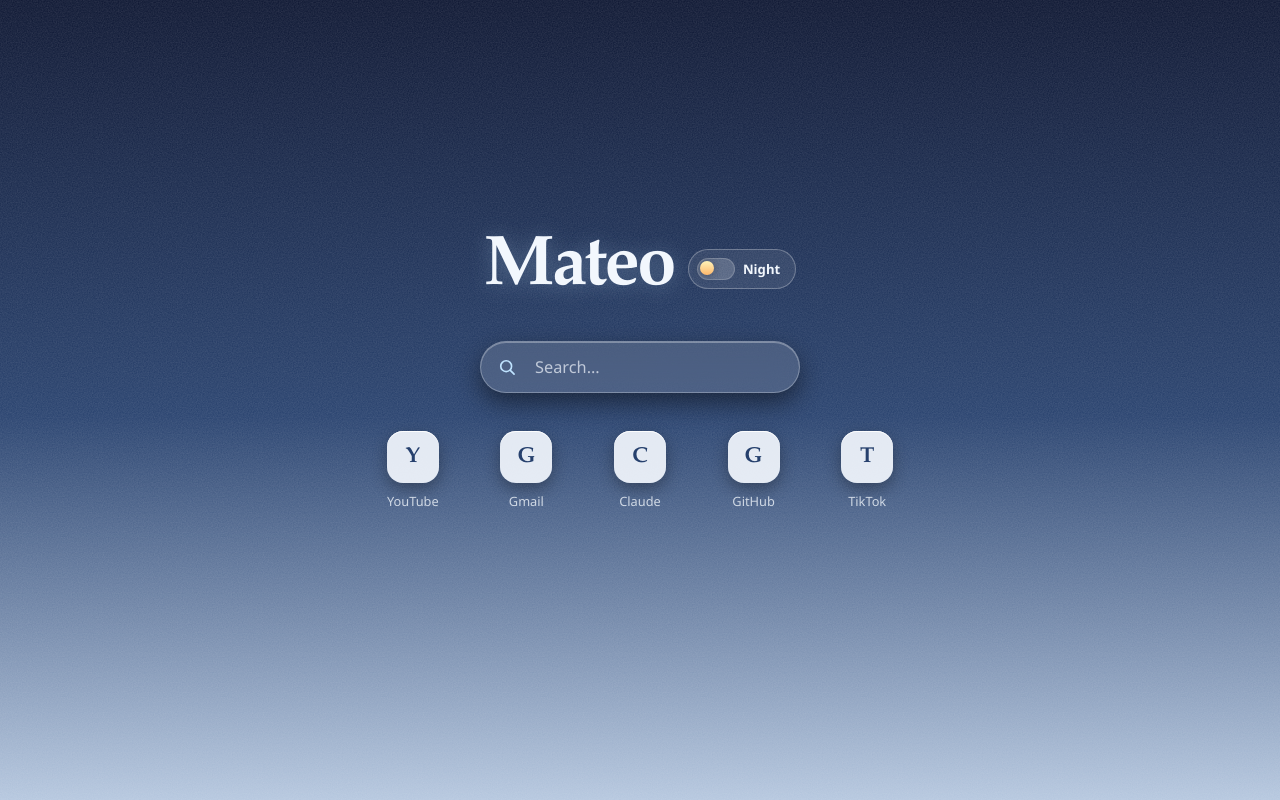
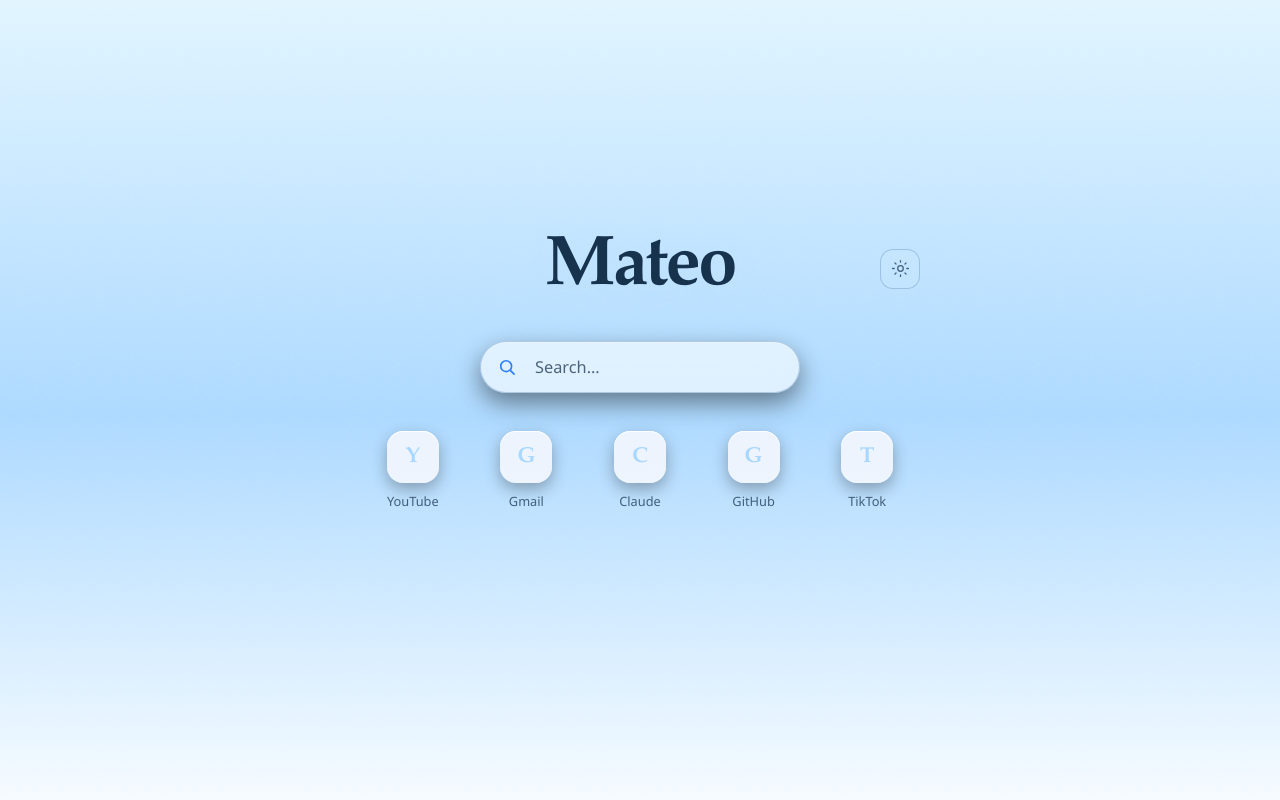
Before and after one commit to Mateo19-byte/Mateo, a plain HTML site: page index.html in a window 1280 px wide. Drawn offline with Linux system fonts and the light colour scheme.

Commit message:
Add files via upload

```diff
--- a/index.css
+++ b/index.css
@@ -25,7 +25,7 @@
     --speed:      0.5s;     /* how fast the bar grows */
 }
 
-body[data-theme="day"] {
+body[data-resolved-theme="day"] {
     --midnight:  #dff4ff;
     --harbour:   #a8d7ff;
     --glacier:   #f5fbff;
@@ -49,7 +49,7 @@ body[data-theme="day"] {
 }
 
 html{
-    color-scheme: dark;
+    color-scheme: light dark;
 }
 
 body{
@@ -79,10 +79,10 @@ body{
 }
 
 .topbar{
+    position: relative;
     display: flex;
     align-items: center;
     justify-content: center;
-    gap: 14px;
     margin-bottom: 30px;
 }
 
@@ -100,57 +100,55 @@ body{
     animation: thaw 1.2s ease-out backwards;
 }
 
-.theme-toggle{
-    display: inline-flex;
-    align-items: center;
-    gap: 8px;
-    padding: 8px 10px 8px 8px;
+.theme-control{
+    position: absolute;
+    top: 50%;
+    right: 0;
+    display: grid;
+    place-items: center;
+    width: 40px;
+    height: 40px;
     border: 1px solid var(--glass-edge);
-    border-radius: 999px;
-    background: rgba(255, 255, 255, 0.08);
-    color: var(--frost);
-    font: inherit;
-    font-size: 0.82rem;
-    font-weight: 600;
+    border-radius: 13px;
+    background: rgba(255, 255, 255, 0.07);
+    color: var(--frost-dim);
     cursor: pointer;
-    transition: transform 0.2s ease, background 0.2s ease, border-color 0.2s ease;
+    transform: translateY(-50%);
+    transition: background 0.2s, border-color 0.2s, color 0.2s;
 }
 
-.theme-toggle:hover{
-    transform: translateY(-1px);
-    background: rgba(255, 255, 255, 0.12);
+.theme-control:hover{
+    border-color: var(--ice);
+    background: var(--glass-hover);
+    color: var(--frost);
 }
 
-.theme-toggle-track{
-    position: relative;
-    display: inline-block;
-    width: 38px;
-    height: 22px;
-    border-radius: 999px;
-    background: rgba(255, 255, 255, 0.18);
-    border: 1px solid rgba(255, 255, 255, 0.18);
+.theme-control svg{
+    width: 19px;
+    height: 19px;
+    fill: none;
+    stroke: currentColor;
+    stroke-width: 1.6;
+    stroke-linecap: round;
 }
 
-.theme-toggle-thumb{
+.theme-control select{
     position: absolute;
-    top: 2px;
-    left: 2px;
-    width: 14px;
-    height: 14px;
-    border-radius: 50%;
-    background: linear-gradient(180deg, #fff3b8, #ffb86c);
-    box-shadow: 0 1px 8px rgba(0, 0, 0, 0.25);
-    transition: transform 0.2s ease;
+    inset: 0;
+    width: 100%;
+    height: 100%;
+    opacity: 0;
+    cursor: pointer;
 }
 
-body[data-theme="day"] .theme-toggle-thumb{
-    transform: translateX(16px);
-    background: linear-gradient(180deg, #fffdf8, #a6d7ff);
+.theme-control:focus-within{
+    outline: 2px solid var(--ice);
+    outline-offset: 2px;
 }
 
-.theme-toggle-text{
-    min-width: 42px;
-    text-align: left;
+.theme-control option{
+    background: var(--panel);
+    color: var(--frost);
 }
 
 /* ---------- Search box ---------- */
@@ -202,7 +200,7 @@ body[data-theme="day"] .theme-toggle-thumb{
 }
 
 input[type="search"]{
-    color: white;
+    color: var(--frost);
 }
 
 .box input{
@@ -216,13 +214,13 @@ input[type="search"]{
     font: inherit;
     font-size: 1.02rem;
     font-weight: 500;
-    color: white;
+    color: var(--frost);
     -webkit-appearance: none;
     appearance: none;
 }
 
 .box input::placeholder{
-    color: rgba(242, 247, 253, 0.70);
+    color: var(--frost-dim);
     font-weight: 400;
 }
 
@@ -271,7 +269,7 @@ input[type="search"]{
 
 .search-btn:hover{
     background: var(--ice-soft);
-    color: white;
+    color: var(--frost);
 }
 
 .clear-btn{
@@ -295,7 +293,7 @@ input[type="search"]{
 
 .clear-btn:hover{
     background: var(--ice-soft);
-    color: white;
+    color: var(--frost);
 }
 
 
@@ -513,8 +511,6 @@ input[type="search"]{
 
 @media (max-width: 540px){
     .topbar{
-        flex-direction: column;
-        gap: 10px;
         margin-bottom: 20px;
     }
 
@@ -541,7 +537,6 @@ kbd{
 /* ---------- Keyboard focus (so Tab key users can see where they are) ---------- */
 .search-btn:focus-visible,
 .clear-btn:focus-visible,
-.theme-toggle:focus-visible,
 .clear-history:focus-visible{
     outline: 2px solid var(--ice);
     outline-offset: 2px;
--- a/index.html
+++ b/index.html
@@ -13,12 +13,17 @@
     <div class="container">
         <div class="topbar">
             <h1 class="site-title">Mateo</h1>
-            <button class="theme-toggle" id="theme-toggle" type="button" aria-label="Toggle theme" aria-pressed="false">
-                <span class="theme-toggle-track">
-                    <span class="theme-toggle-thumb"></span>
-                </span>
-                <span class="theme-toggle-text">Night</span>
-            </button>
+            <label class="theme-control" title="Color theme">
+                <svg viewBox="0 0 24 24" aria-hidden=" true">
+                    <circle cx="12" cy="12" r="3.5"/>
+                    <path d="M12 2v2m0 16v2M4.93 4.93l1.42 1.42m11.3 11.3 1.42 1.42M2 12h2m16 0h2M4.93 19.07l1.42-1.42m11.3-11.3 1.42-1.42"/>
+                </svg>
+                <select id="theme-select" aria-label="Color theme">
+                    <option value="system">System</option>
+                    <option value="day">Light</option>
+                    <option value="night">Dark</option>
+                </select>
+            </label>
         </div>
 
         <!-- The form still works as a normal Google search even if the JavaScript fails to load. -->
--- a/index.js
+++ b/index.js
@@ -55,7 +55,7 @@ const input      = document.getElementById("search-input");
 const clearBtn   = document.getElementById("clear-btn");
 const list       = document.getElementById("suggestions");
 const shortcutsBox = document.getElementById("shortcuts");
-const themeToggle = document.getElementById("theme-toggle");
+const themeSelect = document.getElementById("theme-select");
 const searchStatus = document.getElementById("search-status");
 
 
@@ -103,28 +103,33 @@ function loadHistory() {
                 .slice(0, MAX_HISTORY);
 }
 
+const systemTheme = window.matchMedia("(prefers-color-scheme: light)");
+
 function applyTheme(themeName) {
-    const isDay = themeName === "day";
-    document.body.dataset.theme = isDay ? "day" : "night";
+    const preference = themeName === "day" || themeName === "night" ? themeName : "system";
+    const resolvedTheme = preference === "system"
+        ? (systemTheme.matches ? "day" : "night")
+        : preference;
 
-    if (themeToggle) {
-        const text = themeToggle.querySelector(".theme-toggle-text");
-        themeToggle.setAttribute("aria-pressed", String(isDay));
-        themeToggle.setAttribute("aria-label", isDay ? "Switch to night mode" : "Switch to day mode");
-        if (text) text.textContent = isDay ? "Day" : "Night";
-    }
+    document.body.dataset.theme = preference;
+    document.body.dataset.resolvedTheme = resolvedTheme;
+    document.documentElement.style.colorScheme = resolvedTheme === "day" ? "light" : "dark";
+    themeSelect.value = preference;
 }
 
 function loadTheme() {
-    const saved = load(KEY_THEME, "night");
-    return saved === "day" ? "day" : "night";
+    const saved = load(KEY_THEME, "system");
+    return saved === "day" || saved === "night" || saved === "system" ? saved : "system";
 }
 
-function toggleTheme() {
-    const nextTheme = document.body.dataset.theme === "day" ? "night" : "day";
-    save(KEY_THEME, nextTheme);
-    applyTheme(nextTheme);
-}
+themeSelect.addEventListener("change", function () {
+    save(KEY_THEME, themeSelect.value);
+    applyTheme(themeSelect.value);
+});
+
+systemTheme.addEventListener("change", function () {
+    if (document.body.dataset.theme === "system") applyTheme("system");
+});
 
 // ---------------------------------------------------------
 //  5b. PLATFORM SHORTCUTS (YouTube, Gmail, WhatsApp...)
@@ -574,7 +579,4 @@ document.addEventListener("keydown", function (event) {
 //  12. START UP
 // ---------------------------------------------------------
 applyTheme(loadTheme());
-if (themeToggle) {
-    themeToggle.addEventListener("click", toggleTheme);
-}
 renderShortcuts();
```
